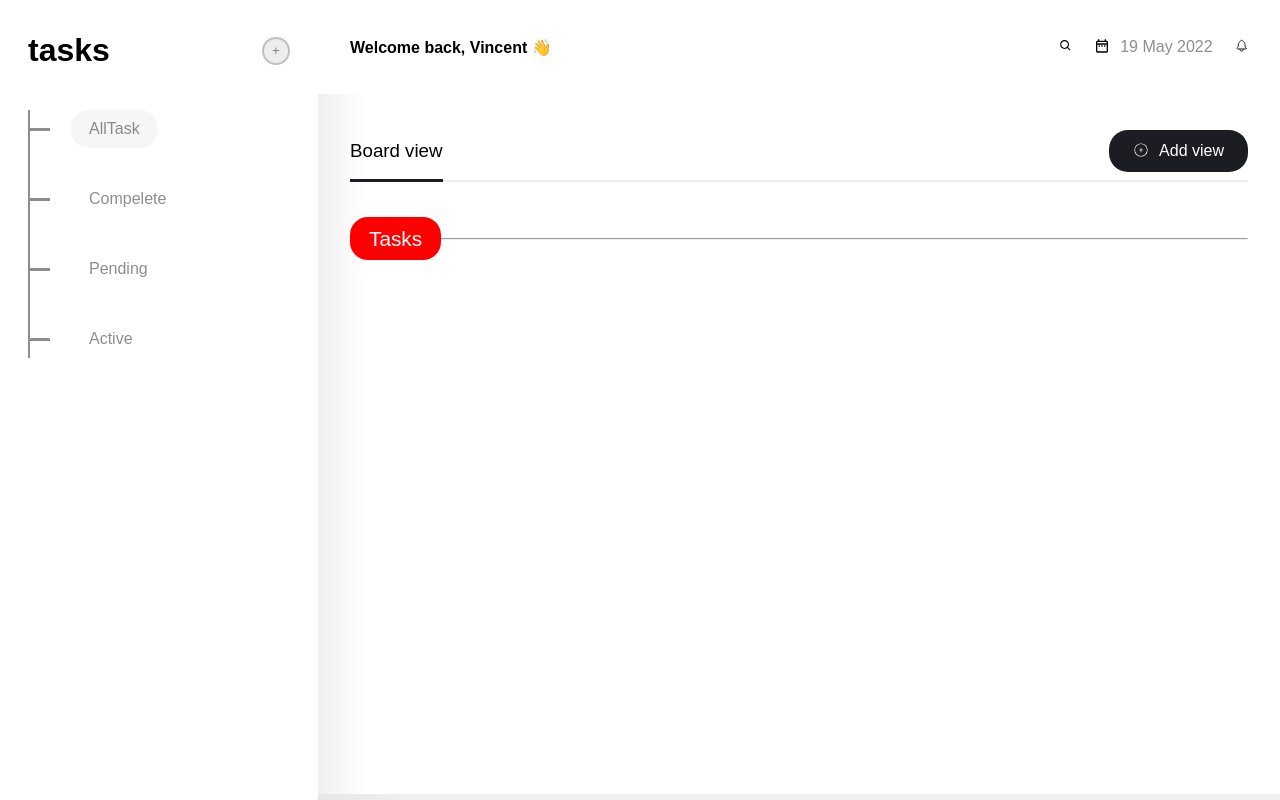
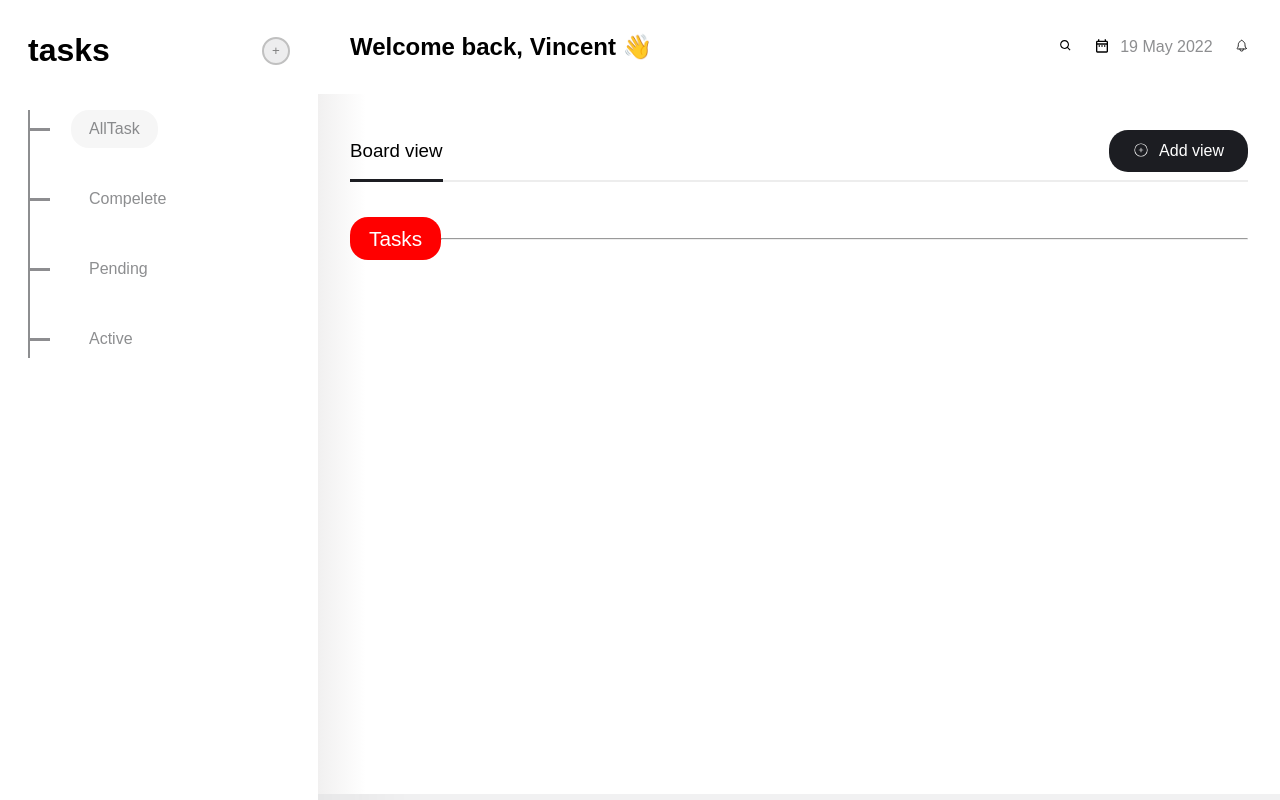
Before and after one commit to babaeiFateme/vanilla-react-todo, a React (Create React App) app in the folder my-app/: page / in a window 1280 px wide. Built offline with nearby package versions, Linux system fonts and the light colour scheme.

Commit message:
style: change style

```diff
--- a/my-app/src/assets/css/components/_index.scss
+++ b/my-app/src/assets/css/components/_index.scss
@@ -104,5 +104,9 @@ a {
 }
 
 h2 {
-    font-size: 1rem;
+    font-size: clamp(1rem, calc(0.9rem + 1.2vw), 1.5rem);
 }
+
+.gap-20 {
+    gap: 20px;
+}
--- a/my-app/src/assets/css/style.css
+++ b/my-app/src/assets/css/style.css
@@ -498,7 +498,11 @@ a {
   }
 }
 h2 {
-  font-size: 1rem;
+  font-size: clamp(1rem, 0.9rem + 1.2vw, 1.5rem);
+}
+
+.gap-20 {
+  gap: 20px;
 }
 
 .modal {
--- a/my-app/src/components/TodoList/TodoList.jsx
+++ b/my-app/src/components/TodoList/TodoList.jsx
@@ -24,15 +24,15 @@ const TodoList = () => {
                         <div>
                             <Badge status={item.status} />
                         </div>
-                        <div>
+                        <div className="d-flex gap-20">
+                            <button className="btn">
+                                <BiSolidEdit className="fs-20 text-orange" />
+                            </button>
                             <button
                                 className="btn"
                                 onClick={() => deleteTodoHandler(item.id)}
                             >
                                 <BiTrash className="fs-20 text-red" />
-                            </button>
-                            <button className="btn">
-                                <BiSolidEdit className="fs-20 text-orange" />
                             </button>
                         </div>
                     </li>
--- a/my-app/src/components/common/Layouts/InnerLayout/InnerLayout.jsx
+++ b/my-app/src/components/common/Layouts/InnerLayout/InnerLayout.jsx
@@ -28,7 +28,7 @@ const InnerLayout = ({ children }) => {
             title: formData.title,
             startTime: formData.startTime,
             endTime: formData.endTime,
-            status: 0,
+            status: "active",
         };
         handleAdd(newTodo);
 
```
Also changed, not shown: 1 other file (tests, documents, lock files or other folders).
